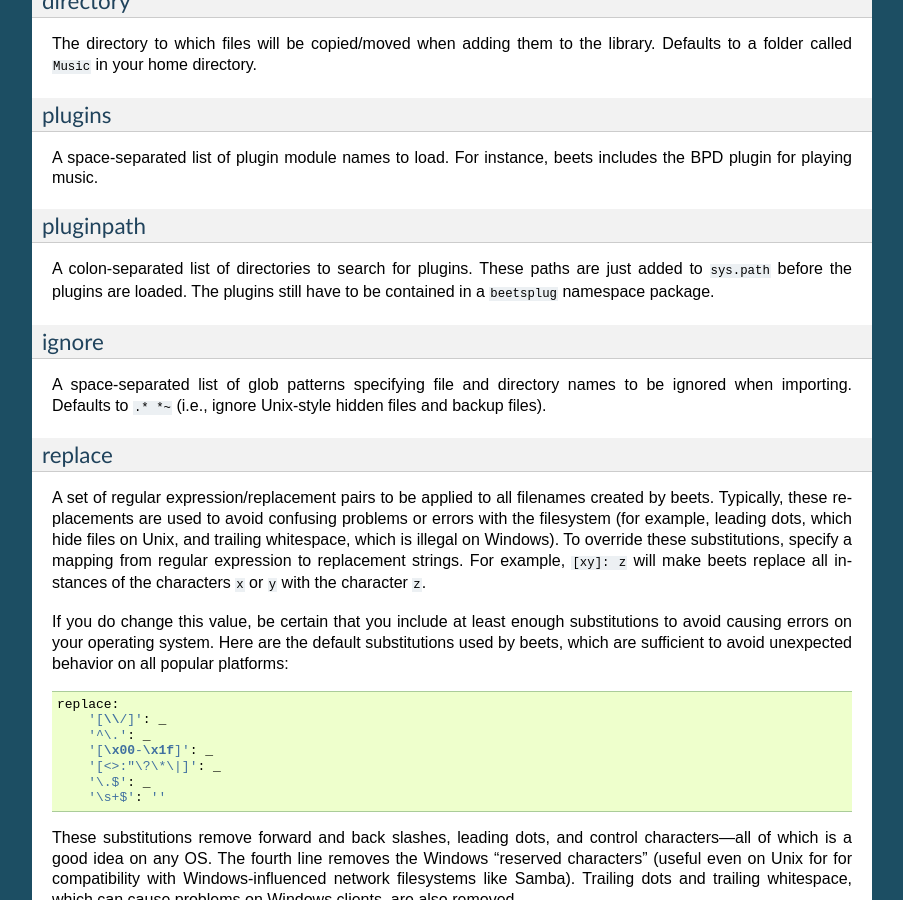
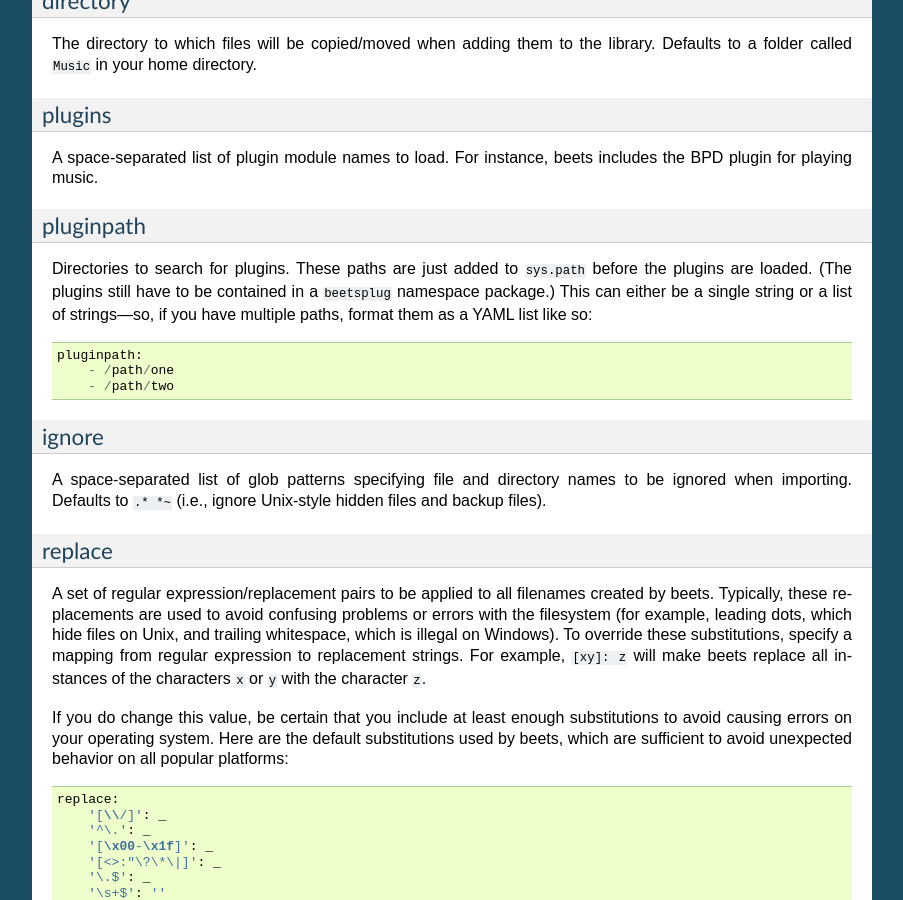
Before and after one commit to google-code-export/beets, a Sphinx documentation site: the page built from docs/reference/config.rst, in a window 1280 px wide and 900 px high, scrolled down 755 px. Shown: the whole window, without its empty margins (198-1101 px from the left). Built offline with Sphinx 7.4.7, drawn with Linux system fonts in a browser that asks for light colours.

Commit message:
correctly parse and migrate "pluginpath"
This used to be a colon-separated list. Now we use a real YAML list (or a
single string).

```diff
--- a/docs/reference/config.rst
+++ b/docs/reference/config.rst
@@ -54,9 +54,15 @@
 pluginpath
 ~~~~~~~~~~
 
-A colon-separated list of directories to search for plugins.  These paths
-are just added to ``sys.path`` before the plugins are loaded. The plugins
-still have to be contained in a ``beetsplug`` namespace package.
+Directories to search for plugins.  These paths are just added to ``sys.path``
+before the plugins are loaded. (The plugins still have to be contained in a
+``beetsplug`` namespace package.) This can either be a single string or a list
+of strings---so, if you have multiple paths, format them as a YAML list like
+so::
+
+    pluginpath:
+        - /path/one
+        - /path/two
 
 ignore
 ~~~~~~
```
Also changed, not shown: 2 other files.
